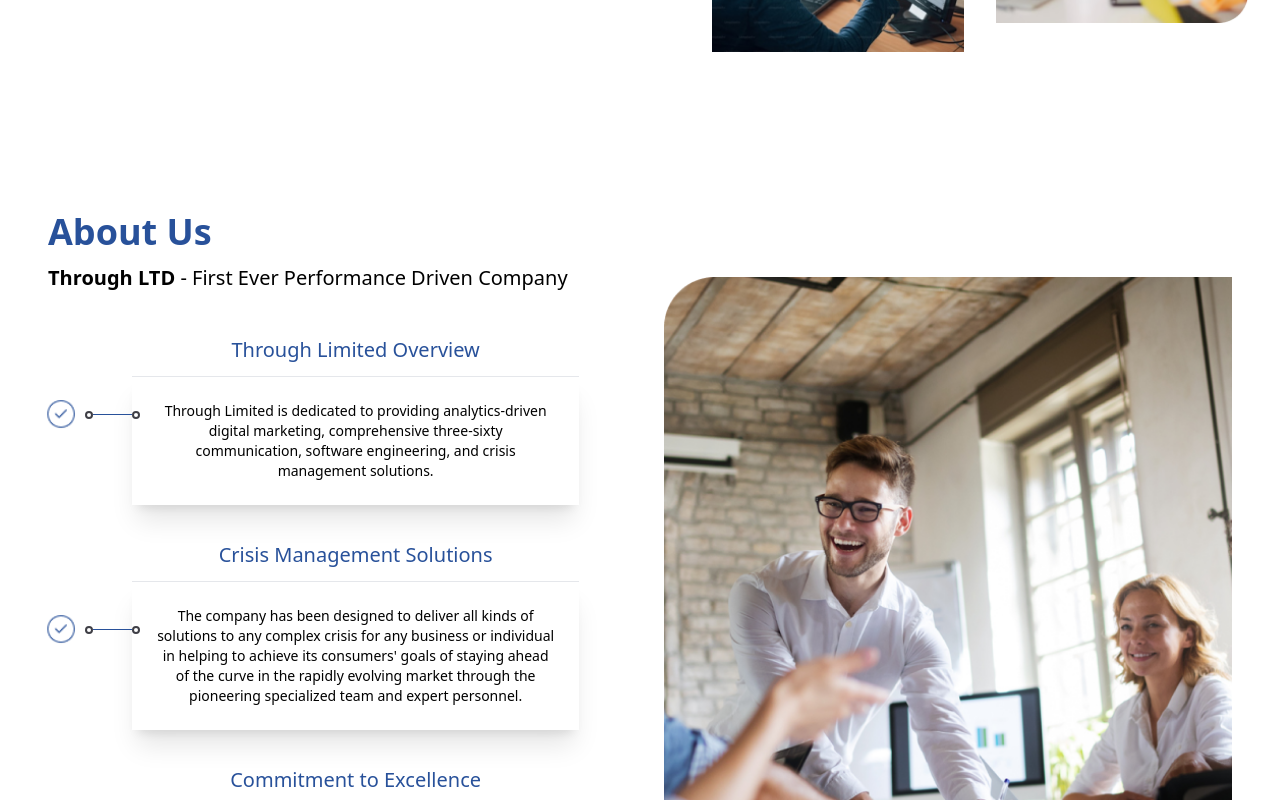
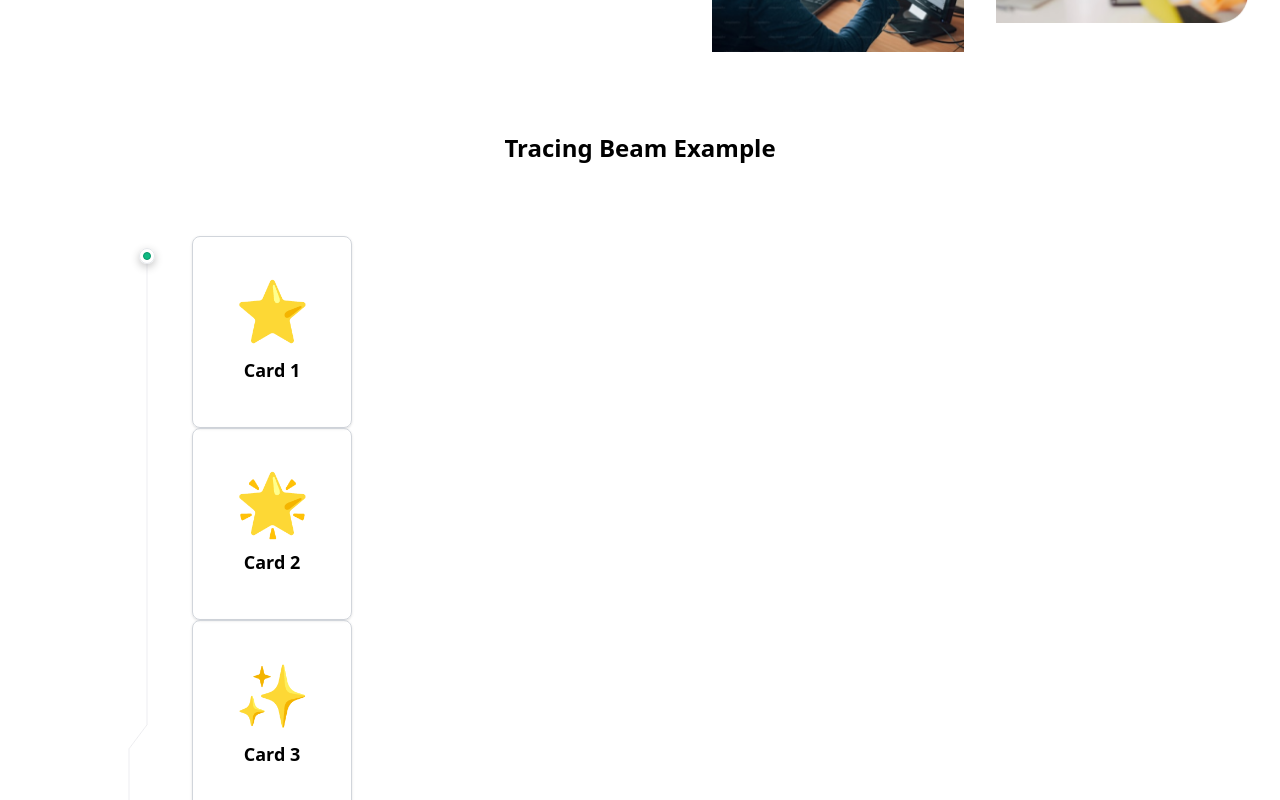
Before and after one commit to Musfikur-Throughltd/through_v2, a React (Vite) app: page / in a window 1280 px wide. Shown: the part 640-1440 px from the top of the page. Built offline with nearby package versions, Linux system fonts and the light colour scheme.

Commit message:
logo changed

```diff
--- a/index.html
+++ b/index.html
@@ -2,7 +2,7 @@
 <html lang="en">
   <head>
     <meta charset="UTF-8" />
-    <link rel="icon" type="image/svg+xml" href="/Logo.png" />
+    <link rel="icon" type="image/svg+xml" href="/Logo2.png" />
     <meta name="viewport" content="width=device-width, initial-scale=1.0" />
     <title>Through LTD</title>
   </head>
--- a/src/App.jsx
+++ b/src/App.jsx
@@ -15,7 +15,7 @@ export default function App() {
     <div className="mx-auto overflow-hidden w-full">
       <Navbar />
       <Hero />
-      {/* <AnimatedSection /> */}
+      <AnimatedSection />
       <AboutUs />
       <Service />
       <WhyThrough />
--- a/src/components/AnimatedSection.jsx
+++ b/src/components/AnimatedSection.jsx
@@ -26,17 +26,13 @@ const App = () => {
       </h1>
 
       {/* Tracing Beam for Card 1 */}
-      <TracingBeam className="mt-10" isActive={activeIndex === 0}>
+      <TracingBeam className="mt-10">
         <CardSection icon="⭐" title="Card 1" />
-      </TracingBeam>
 
-      {/* Tracing Beam for Card 2 */}
-      <TracingBeam className="mt-10" isActive={activeIndex === 1}>
+        {/* Tracing Beam for Card 2 */}
         <CardSection icon="🌟" title="Card 2" />
-      </TracingBeam>
 
-      {/* Tracing Beam for Card 3 */}
-      <TracingBeam className="mt-10" isActive={activeIndex === 2}>
+        {/* Tracing Beam for Card 3 */}
         <CardSection icon="✨" title="Card 3" />
       </TracingBeam>
     </div>
--- a/src/components/TracingBeam.jsx
+++ b/src/components/TracingBeam.jsx
@@ -1,30 +1,37 @@
 import React, { useEffect, useRef, useState } from "react";
-import { motion, useSpring } from "framer-motion";
+import { motion, useTransform, useScroll, useSpring } from "framer-motion";
 import { cn } from "../lib/utils";
 
-export const TracingBeam = ({ children, className, isActive }) => {
+export const TracingBeam = ({ children, className }) => {
   const ref = useRef(null);
+  const { scrollYProgress } = useScroll({
+    target: ref,
+    offset: ["start start", "end start"],
+  });
+
+  const contentRef = useRef(null);
   const [svgHeight, setSvgHeight] = useState(0);
-  const [lineY, setLineY] = useState(0);
-  const [targetY, setTargetY] = useState(0);
 
   useEffect(() => {
-    if (ref.current) {
-      setSvgHeight(ref.current.offsetHeight);
-      console.log("svgHeight:", svgHeight);
+    if (contentRef.current) {
+      setSvgHeight(contentRef.current.offsetHeight);
     }
-  }, [children]);
+  }, []);
 
-  useEffect(() => {
-    setTargetY(isActive ? svgHeight / 2 : 0);
-    console.log("targetY:", targetY);
-  }, [isActive, svgHeight]);
-
-  const animatedLineY = useSpring(lineY, {
-    to: targetY,
-    stiffness: 500,
-    damping: 90,
-  });
+  const y1 = useSpring(
+    useTransform(scrollYProgress, [0, 0.8], [50, svgHeight]),
+    {
+      stiffness: 500,
+      damping: 90,
+    }
+  );
+  const y2 = useSpring(
+    useTransform(scrollYProgress, [0, 1], [50, svgHeight - 200]),
+    {
+      stiffness: 500,
+      damping: 90,
+    }
+  );
 
   return (
     <motion.div
@@ -33,61 +40,79 @@ export const TracingBeam = ({ children, className, isActive }) => {
     >
       <div className="absolute -left-4 md:-left-20 top-3">
         <motion.div
-          animate={{
-            opacity: isActive ? 1 : 0.5,
-            scale: isActive ? 1.2 : 1,
-          }}
           transition={{
             duration: 0.2,
-            ease: "easeInOut",
+            delay: 0.5,
           }}
-          className="ml-[27px] h-4 w-4 rounded-full border border-neutral-200 shadow-sm flex items-center justify-center"
+          animate={{
+            boxShadow:
+              scrollYProgress.get() > 0
+                ? "none"
+                : "rgba(0, 0, 0, 0.24) 0px 3px 8px",
+          }}
+          className="ml-[27px] h-4 w-4 rounded-full border border-netural-200 shadow-sm flex items-center justify-center"
         >
-          <motion.div className="h-2 w-2 rounded-full bg-emerald-500" />
+          <motion.div
+            transition={{
+              duration: 0.2,
+              delay: 0.5,
+            }}
+            animate={{
+              backgroundColor:
+                scrollYProgress.get() > 0 ? "white" : "var(--emerald-500)",
+              borderColor:
+                scrollYProgress.get() > 0 ? "white" : "var(--emerald-600)",
+            }}
+            className="h-2 w-2  rounded-full border border-neutral-300 bg-white"
+          />
         </motion.div>
         <svg
           viewBox={`0 0 20 ${svgHeight}`}
           width="20"
+          // Set the SVG height
           height={svgHeight}
-          className="ml-4 block"
+          className=" ml-4 block"
+          aria-hidden="true"
         >
           <motion.path
-            d={`M 1 0 V ${svgHeight}`}
+            d={`M 1 0V -36 l 18 24 V ${svgHeight * 0.8} l -18 24V ${svgHeight}`}
             fill="none"
             stroke="#9091A0"
             strokeOpacity="0.16"
             transition={{
-              duration: 0.5,
+              duration: 10,
             }}
-          />
+          ></motion.path>
           <motion.path
-            d={`M 1 0 L 1 ${animatedLineY} L 10 ${animatedLineY}`}
+            d={`M 1 0V -36 l 18 24 V ${svgHeight * 0.8} l -18 24V ${svgHeight}`}
             fill="none"
             stroke="url(#gradient)"
             strokeWidth="1.25"
+            className="motion-reduce:hidden"
             transition={{
-              duration: 1,
-              ease: "easeInOut",
+              duration: 10,
             }}
-          />
+          ></motion.path>
           <defs>
-            <linearGradient
+            <motion.linearGradient
               id="gradient"
               gradientUnits="userSpaceOnUse"
               x1="0"
               x2="0"
-              y1="0"
-              y2={svgHeight}
+              // set y1 for gradient
+              y1={y1}
+              // set y2 for gradient
+              y2={y2}
             >
-              <stop stopColor="#18CCFC" stopOpacity="0" />
-              <stop stopColor="#18CCFC" />
-              <stop offset="0.325" stopColor="#6344F5" />
-              <stop offset="1" stopColor="#AE48FF" stopOpacity="0" />
-            </linearGradient>
+              <stop stopColor="#18CCFC" stopOpacity="0"></stop>
+              <stop stopColor="#18CCFC"></stop>
+              <stop offset="0.325" stopColor="#6344F5"></stop>
+              <stop offset="1" stopColor="#AE48FF" stopOpacity="0"></stop>
+            </motion.linearGradient>
           </defs>
         </svg>
       </div>
-      <div>{children}</div>
+      <div ref={contentRef}>{children}</div>
     </motion.div>
   );
 };
--- a/src/section/AnimationAccroding.jsx
+++ b/src/section/AnimationAccroding.jsx
@@ -115,8 +115,21 @@ const AnimationAccroding = () => {
         ))}
 
         {showFinalText && (
-          <div className="mt-5 text-lg font-bold text-blue-500">
-            Hi i am xunaiet faruk i am from raozan
+          <div className="text-center">
+            <div className="relative max-w-[450px]  p-3 border-b ">
+              <h1 className="select-none text-xl text-[#28519A]">
+                {dataArr[0].title}
+              </h1>
+            </div>
+            <div
+              className={`grid overflow-hidden text-slate-600 transition-all shadow-xl duration-500 ease-in-out grid-rows-[1fr] opacity-100`}
+            >
+              <div className="overflow-hidden">
+                <div className="max-w-[450px] bg-white  rounded-md  p-6 text-sm text-black">
+                  {dataArr[0].description}
+                </div>
+              </div>
+            </div>
           </div>
         )}
       </div>
```
Also changed, not shown: public/Logo2.png (added).
